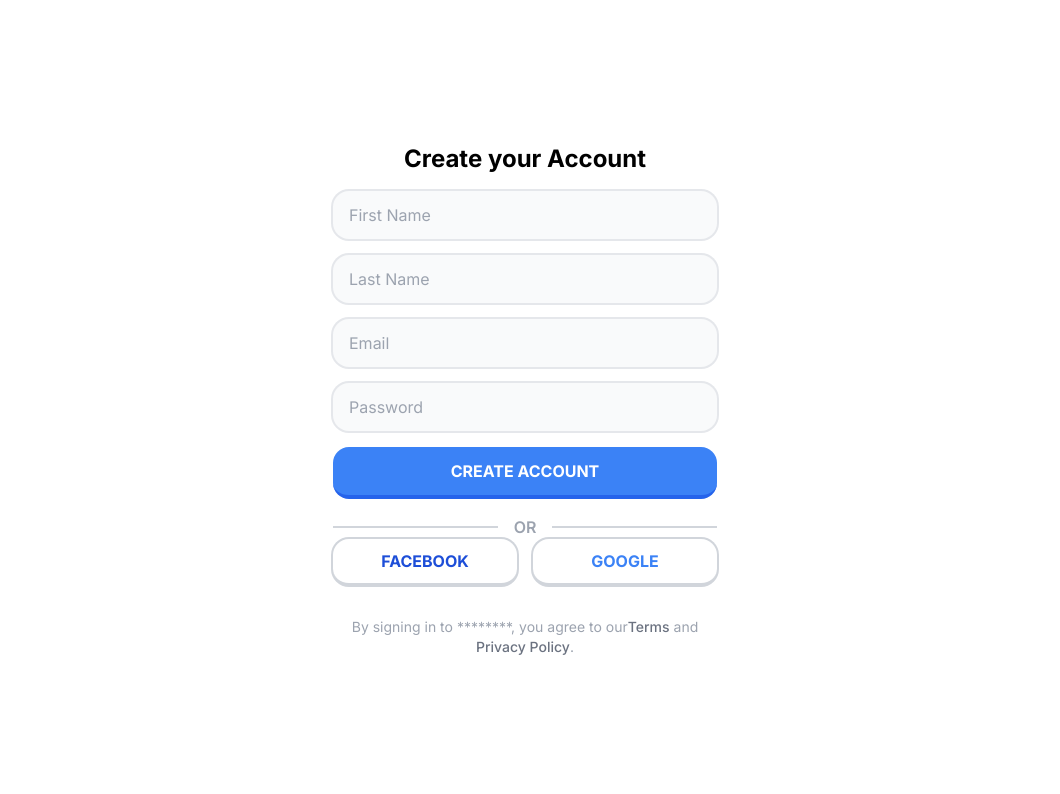
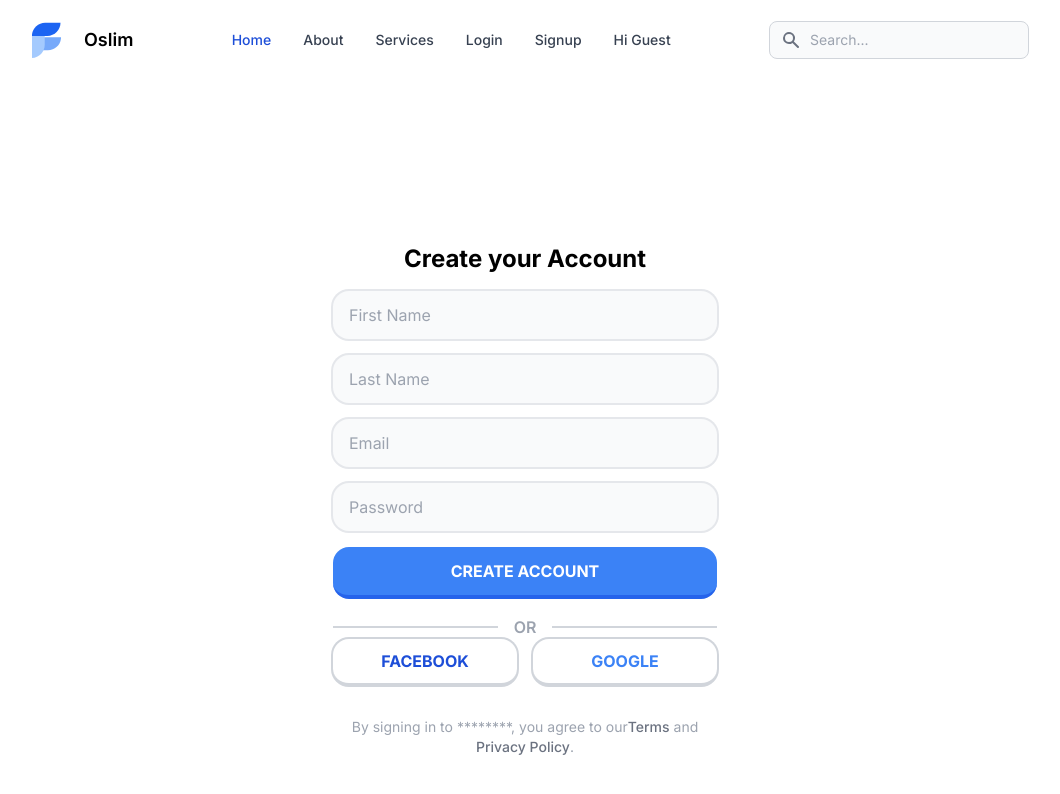
Before and after one commit to oslim4321/Event-Management-System, a Next.js app: page /register in a window 1280 px wide. Shown: the top 794 px of the page, without its empty margins (115-1175 px from the left). Built offline with nearby package versions, Linux system fonts and the light colour scheme; no server answers.

Commit message:
done with signin with goggle and show the auth on navbar

```diff
--- a/src/app/(auth)/login/Login.tsx
+++ b/src/app/(auth)/login/Login.tsx
@@ -4,7 +4,7 @@ import React from 'react'
 const Login = () => {
   return (
     <div>
-      <SignUpWithGoggleCompo />
+
 
       {/* <!-- login content --> */}
       <div className="absolute left-1/2 top-1/2 mx-auto max-w-sm -translate-x-1/2 -translate-y-1/2 transform space-y-4 text-center">
@@ -20,6 +20,7 @@ const Login = () => {
           </div>
           <button className="w-full rounded-2xl border-b-4 border-b-blue-600 bg-blue-500 py-3 font-bold text-white hover:bg-blue-400 active:translate-y-[0.125rem] active:border-b-blue-400">LOG IN</button>
         </div>
+        <SignUpWithGoggleCompo />
       </div>
     </div>
   )
--- a/src/app/(auth)/register/Register.tsx
+++ b/src/app/(auth)/register/Register.tsx
@@ -4,7 +4,7 @@ import React from 'react'
 const Register = () => {
   return (
     <div><main className="relative min-h-screen w-full bg-white">
-      <div className="p-6" x-data="app">
+      <div className="p-6">
         {/* <!-- header --> */}
         <header className="flex w-full justify-between">
 
--- a/src/app/api/auth/[...nextauth]/route.js
+++ b/src/app/api/auth/[...nextauth]/route.js
@@ -11,6 +11,7 @@ const handler = NextAuth({
       clientId: process.env.Goggle_Client_Id,
       clientSecret: process.env.Goggle_Client_Secret,
     }),
+
     // ...add more providers here
     // CredentialsProvider({
     //   id: "credentials",
--- a/src/app/layout.tsx
+++ b/src/app/layout.tsx
@@ -2,6 +2,7 @@ import './globals.css'
 import type { Metadata } from 'next'
 import { Inter } from 'next/font/google'
 import AuthProvider from "@/components/AuthProvider";
+import Navbar from '@/components/Navbar';
 
 
 const inter = Inter({ subsets: ['latin'] })
@@ -21,6 +22,7 @@ export default function RootLayout({
       <body className={inter.className}>
         <div>
           <AuthProvider>
+            <Navbar />
             {children}
           </AuthProvider>
         </div>
--- /dev/null
+++ b/src/components/Navbar.tsx
@@ -0,0 +1,96 @@
+"use client"
+import Link from 'next/link'
+import React from 'react'
+import { useSession, signOut } from 'next-auth/react'
+
+const Navbar = () => {
+    const { data } = useSession()
+    console.log(data)
+    return (
+        <div className='my-5'>
+            <div className="max-w-5xl mx-auto">
+
+                <nav className="border-gray-200 px-2 mb-10">
+                    <div className="container mx-auto flex flex-wrap items-center justify-between">
+                        <a href="#" className="flex">
+                            <svg className="h-10 mr-3" width="51" height="70" viewBox="0 0 51 70" fill="none" xmlns="http://www.w3.org/2000/svg"><g clipPath="url(#clip0)"><path d="M1 53H27.9022C40.6587 53 51 42.7025 51 30H24.0978C11.3412 30 1 40.2975 1 53Z" fill="#76A9FA"></path><path d="M-0.876544 32.1644L-0.876544 66.411C11.9849 66.411 22.4111 55.9847 22.4111 43.1233L22.4111 8.87674C10.1196 8.98051 0.518714 19.5571 -0.876544 32.1644Z" fill="#A4CAFE"></path><path d="M50 5H23.0978C10.3413 5 0 15.2975 0 28H26.9022C39.6588 28 50 17.7025 50 5Z" fill="#1C64F2"></path></g><defs><clipPath id="clip0"><rect width="51" height="70" fill="white"></rect></clipPath></defs></svg>
+                            <span className="self-center text-lg font-semibold whitespace-nowrap">Oslim</span>
+                        </a>
+                        <div className="flex md:order-2">
+                            <div className="relative mr-3 md:mr-0 hidden md:block">
+                                <div className="absolute inset-y-0 left-0 pl-3 flex items-center pointer-events-none">
+                                    <svg className="w-5 h-5 text-gray-500" fill="currentColor" viewBox="0 0 20 20" xmlns="http://www.w3.org/2000/svg"><path fillRule="evenodd" d="M8 4a4 4 0 100 8 4 4 0 000-8zM2 8a6 6 0 1110.89 3.476l4.817 4.817a1 1 0 01-1.414 1.414l-4.816-4.816A6 6 0 012 8z" clipRule="evenodd"></path></svg>
+                                </div>
+                                <input type="text" id="email-adress-icon" className="bg-gray-50 border border-gray-300 text-gray-900 sm:text-sm rounded-lg focus:ring-blue-500 focus:border-blue-500 block w-full pl-10 p-2" placeholder="Search..." />
+                            </div>
+                            <button data-collapse-toggle="mobile-menu-3" type="button" className="md:hidden text-gray-400 hover:text-gray-900 focus:outline-none focus:ring-2 focus:ring-blue-300 rounded-lg inline-flex items-center justify-center" aria-controls="mobile-menu-3" aria-expanded="false">
+                                <span className="sr-only">Open main menu</span>
+                                <svg className="w-6 h-6" fill="currentColor" viewBox="0 0 20 20" xmlns="http://www.w3.org/2000/svg"><path fillRule="evenodd" d="M3 5a1 1 0 011-1h12a1 1 0 110 2H4a1 1 0 01-1-1zM3 10a1 1 0 011-1h12a1 1 0 110 2H4a1 1 0 01-1-1zM3 15a1 1 0 011-1h12a1 1 0 110 2H4a1 1 0 01-1-1z" clipRule="evenodd"></path></svg>
+                                <svg className="hidden w-6 h-6" fill="currentColor" viewBox="0 0 20 20" xmlns="http://www.w3.org/2000/svg"><path fillRule="evenodd" d="M4.293 4.293a1 1 0 011.414 0L10 8.586l4.293-4.293a1 1 0 111.414 1.414L11.414 10l4.293 4.293a1 1 0 01-1.414 1.414L10 11.414l-4.293 4.293a1 1 0 01-1.414-1.414L8.586 10 4.293 5.707a1 1 0 010-1.414z" clipRule="evenodd"></path></svg>
+                            </button>
+                        </div>
+                        <div className="hidden md:flex justify-between items-center w-full md:w-auto md:order-1" id="mobile-menu-3">
+                            <ul className="flex-col md:flex-row flex md:space-x-8 mt-4 md:mt-0 md:text-sm md:font-medium">
+                                <li>
+                                    <a href="#" className="bg-blue-700 md:bg-transparent text-white block pl-3 pr-4 py-2 md:text-blue-700 md:p-0 rounded" aria-current="page">Home</a>
+                                </li>
+                                <li>
+                                    <a href="#" className="text-gray-700 hover:bg-gray-50 border-b border-gray-100 md:hover:bg-transparent md:border-0 block pl-3 pr-4 py-2 md:hover:text-blue-700 md:p-0">About</a>
+                                </li>
+                                <li>
+                                    <a href="#" className="text-gray-700 hover:bg-gray-50 border-b border-gray-100 md:hover:bg-transparent md:border-0 block pl-3 pr-4 py-2 md:hover:text-blue-700 md:p-0">Services</a>
+                                </li>
+                                <AuthNav />
+
+                            </ul>
+                        </div>
+                    </div>
+                </nav>
+
+            </div>
+
+        </div>
+    )
+}
+
+export default Navbar
+
+const AuthNav = () => {
+    const { data, status } = useSession();
+
+    // Placeholder signOut function
+    const signOutClick = () => {
+        // Add your sign-out logic here
+        signOut()
+    };
+
+    return (
+        <ul className="flex-col md:flex-row flex md:space-x-8 mt-4 md:mt-0 md:text-sm md:font-medium">
+            {status === 'unauthenticated' ? (
+                <ul className="flex-col md:flex-row flex md:space-x-8 mt-4 md:mt-0 md:text-sm md:font-medium">
+                    <li>
+                        <Link href={'/login'} className="text-gray-700 hover:bg-gray-50 border-b border-gray-100 md:hover:bg-transparent md:border-0 block pl-3 pr-4 py-2 md:hover:text-blue-700 md:p-0">
+                            Login
+                        </Link>
+                    </li>
+                    <li>
+                        <Link href={'/register'} className="text-gray-700 hover:bg-gray-50 border-b border-gray-100 md:hover:bg-transparent md:border-0 block pl-3 pr-4 py-2 md:hover:text-blue-700 md:p-0">
+                            Signup
+                        </Link>
+                    </li>
+                </ul>
+            ) : (
+                <li>
+                    <span onClick={signOutClick} className="text-gray-700 cursor-pointer hover:bg-gray-50 border-b border-gray-100 md:hover:bg-transparent md:border-0 block pl-3 pr-4 py-2 md:hover:text-blue-700 md:p-0">
+                        Logout
+                    </span>
+                </li>
+            )}
+            <li>
+                <span className="text-gray-700 hover:bg-gray-50 border-b border-gray-100 md:hover:bg-transparent md:border-0 block pl-3 pr-4 py-2 md:hover:text-blue-700 md:p-0">
+                    Hi {data?.user?.name || 'Guest'}
+                </span>
+            </li>
+        </ul>
+    );
+};
```
